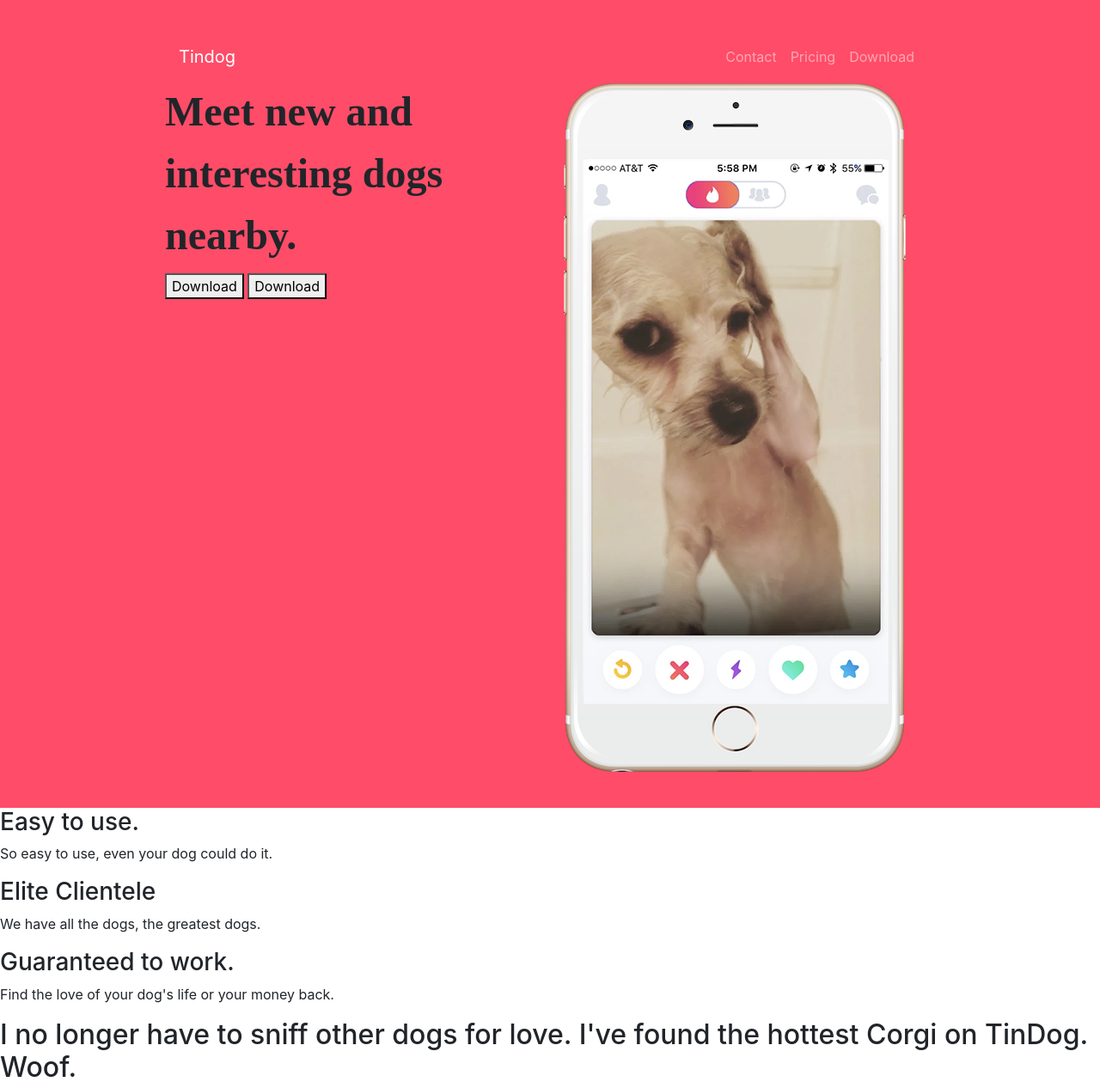
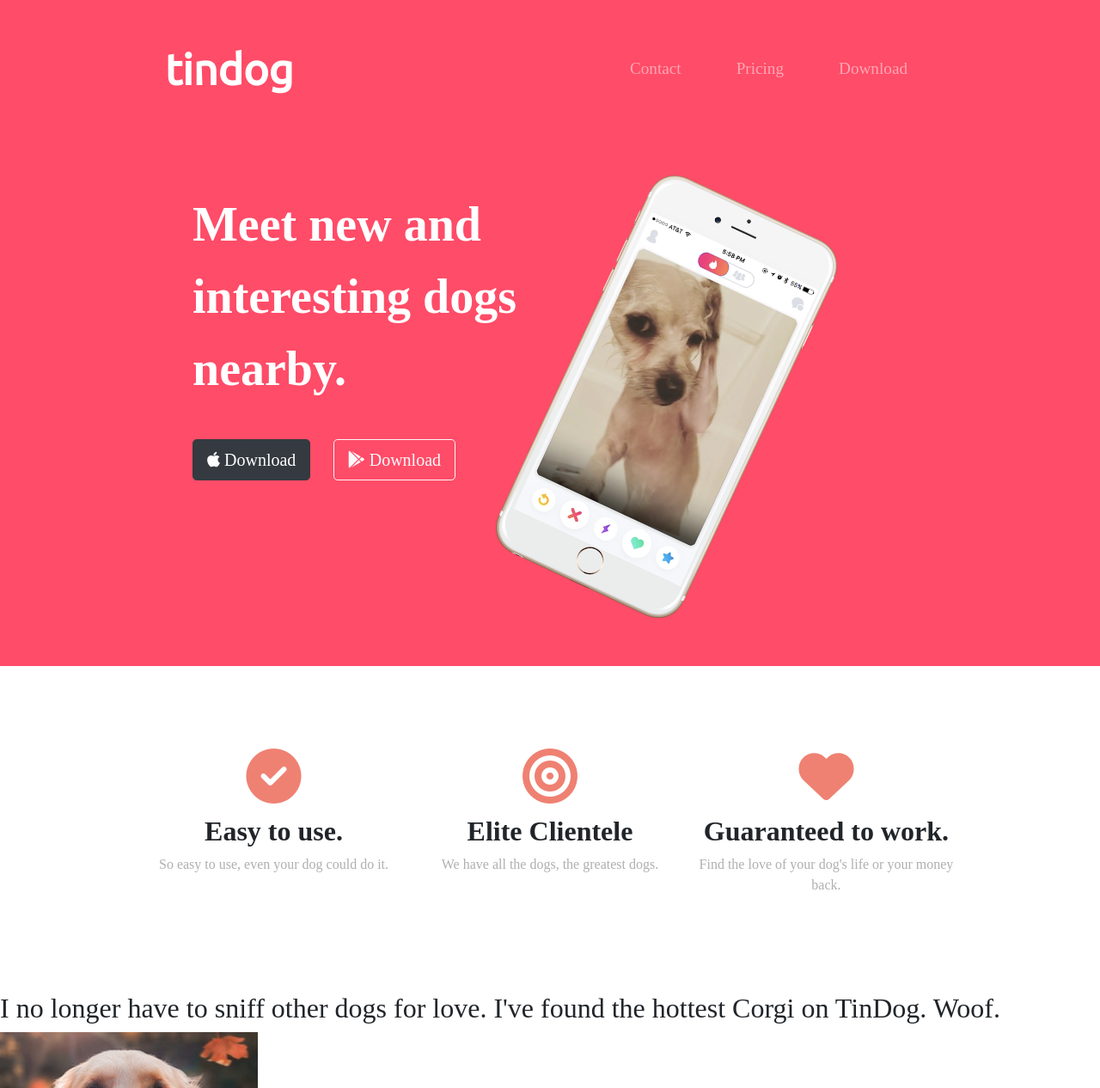
Before and after one commit to praneetk77/Tindog, a plain HTML site: page index.html in a window 1280 px wide. Shown: the top 1266 px of the page at 86% size. Drawn offline with nearby package versions, Linux system fonts and the light colour scheme.

Commit message:
Completed title and features sections

```diff
--- a/css/styles.css
+++ b/css/styles.css
@@ -1,14 +1,79 @@
+body {
+  font-family: "Montserrat-Black";
+}
+
 h1 {
   font-family: "Montserrat-Black, sans-serif";
-  font-size: 3rem;
+  font-size: 3.5rem;
   line-height: 1.5;
   font-weight: 900;
+  color: white;
+  margin-bottom: 40px;
 }
 
 .container-fluid {
   padding: 3% 15%;
 }
 
+.navbar {
+  padding: 0;
+  margin-bottom: 4rem;
+}
+
+.nav-link {
+  font-size: 1.2rem;
+  margin: auto 1.5rem;
+  font-weight: 200;
+}
+
+.navbar-brand {
+  font-family: "Ubuntu";
+  font-size: 50px;
+  font-weight: 600;
+}
+
+.row {
+  padding: 2rem;
+}
+
+.btn {
+  margin: auto 1.4rem auto 0;
+}
+
+.image-dog {
+  width: 60%;
+  transform: rotate(25deg);
+}
+
+.feature-col {
+  padding: 0;
+}
+
+.fa-4x {
+  color: #ef8172;
+  margin-bottom: 0.8rem;
+}
+
+.fa-4x:hover {
+  color: #ff4c68;
+}
+
+h3 {
+  font-size: 2rem;
+  font-weight: 800;
+  font-family: "Montsterrat-Bold";
+}
+
+p {
+  color: #afafaf;
+}
+
 #title {
   background-color: #ff4c68;
 }
+
+#features {
+  text-align: center;
+  backgroud-color: aliceblue;
+  padding: 5% 11%;
+}
--- a/index.html
+++ b/index.html
@@ -3,19 +3,30 @@
   <head>
     <meta charset="utf-8" />
     <title>TinDog</title>
+
+    <!-- StyleSheet -->
     <link
       rel="stylesheet"
       href="https://stackpath.bootstrapcdn.com/bootstrap/4.3.1/css/bootstrap.min.css"
       integrity="sha384-ggOyR0iXCbMQv3Xipma34MD+dH/1fQ784/j6cY/iJTQUOhcWr7x9JvoRxT2MZw1T"
       crossorigin="anonymous"
     />
+    <link rel="stylesheet" href="css/styles.css" />
+
+    <!-- GoogleFont -->
     <link rel="preconnect" href="https://fonts.googleapis.com" />
     <link rel="preconnect" href="https://fonts.gstatic.com" crossorigin />
     <link
       href="https://fonts.googleapis.com/css2?family=Montserrat&family=Ubuntu&display=swap"
       rel="stylesheet"
     />
-    <link rel="stylesheet" href="css/styles.css" />
+
+    <!-- Font Awesome -->
+    <script
+      src="https://kit.fontawesome.com/299ae2d2df.js"
+      crossorigin="anonymous"
+    ></script>
+
     <script
       src="https://code.jquery.com/jquery-3.3.1.slim.min.js"
       integrity="sha384-q8i/X+965DzO0rT7abK41JStQIAqVgRVzpbzo5smXKp4YfRvH+8abtTE1Pi6jizo"
@@ -38,7 +49,7 @@
       <div class="container-fluid">
         <!-- Nav Bar -->
         <nav class="navbar navbar-expand-lg navbar-dark">
-          <a class="navbar-brand" href="">Tindog</a>
+          <a class="navbar-brand" href="">tindog</a>
           <button
             class="navbar-toggler"
             type="button"
@@ -70,11 +81,19 @@
         <div class="row">
           <div class="col-lg-6">
             <h1>Meet new and interesting dogs nearby.</h1>
-            <button type="button">Download</button>
-            <button type="button">Download</button>
+            <button type="button" class="btn btn-dark btn-lg">
+              <i class="fab fa-apple"></i> Download
+            </button>
+            <button type="button" class="btn btn-outline-light btn-lg">
+              <i class="fab fa-google-play"></i> Download
+            </button>
           </div>
           <div class="col-lg-6">
-            <img src="images/iphone6.png" alt="iphone-mockup" />
+            <img
+              src="images/iphone6.png"
+              alt="iphone-mockup"
+              class="image-dog"
+            />
           </div>
         </div>
       </div>
@@ -83,14 +102,25 @@
     <!-- Features -->
 
     <section id="features">
+      <div class="row">
+        <div class="col-lg-4 feature-col">
+          <i class="fas fa-check-circle fa-4x"></i>
           <h3>Easy to use.</h3>
           <p>So easy to use, even your dog could do it.</p>
+        </div>
 
+        <div class="col-lg-4 feature-col">
+          <i class="fas fa-bullseye fa-4x"></i>
           <h3>Elite Clientele</h3>
           <p>We have all the dogs, the greatest dogs.</p>
+        </div>
 
+        <div class="col-lg-4 feature-col">
+          <i class="fas fa-heart fa-4x"></i>
           <h3>Guaranteed to work.</h3>
           <p>Find the love of your dog's life or your money back.</p>
+        </div>
+      </div>
     </section>
 
     <!-- Testimonials -->
```
Lines whose indentation alone changed are shown as unchanged.
